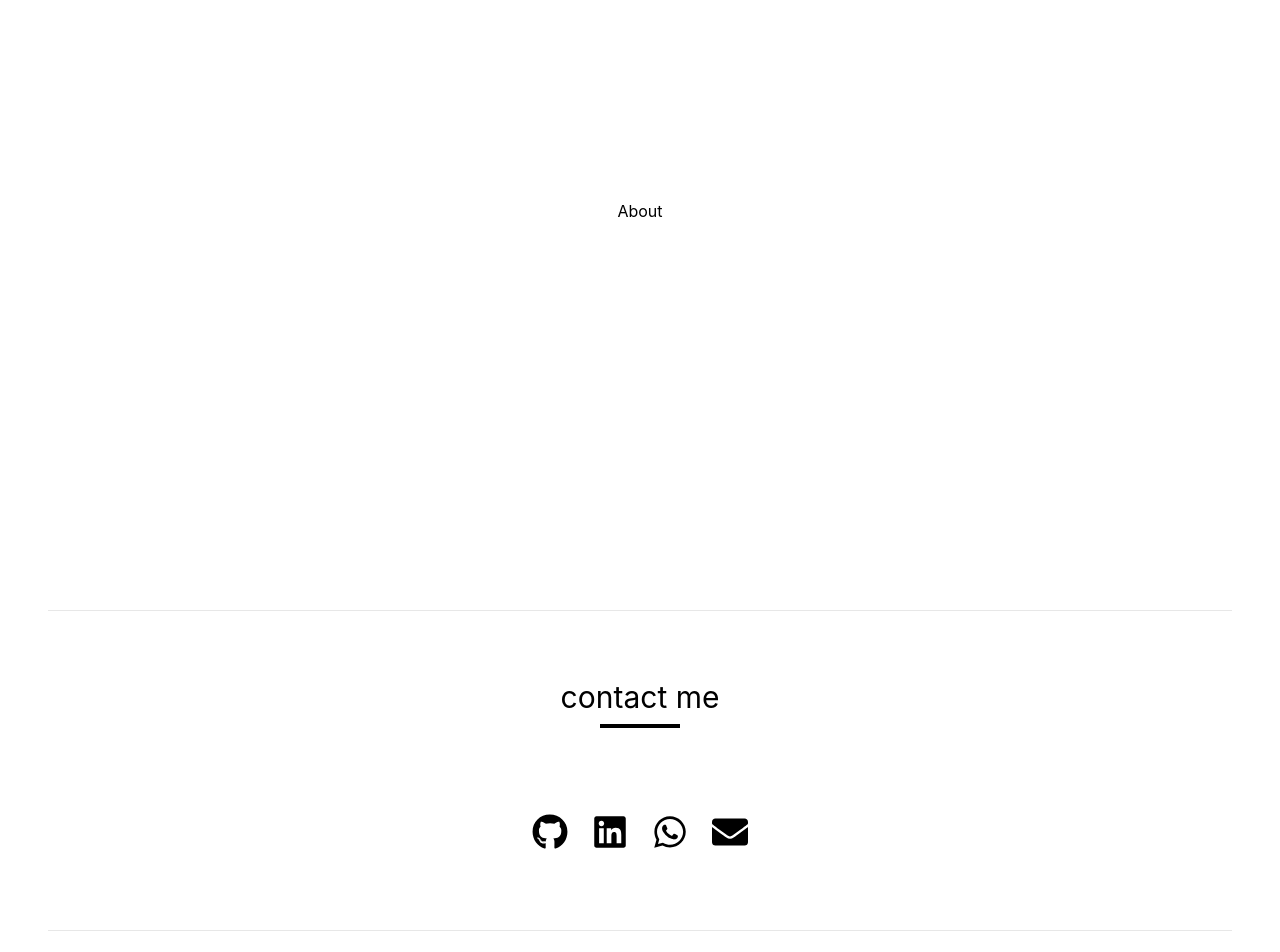
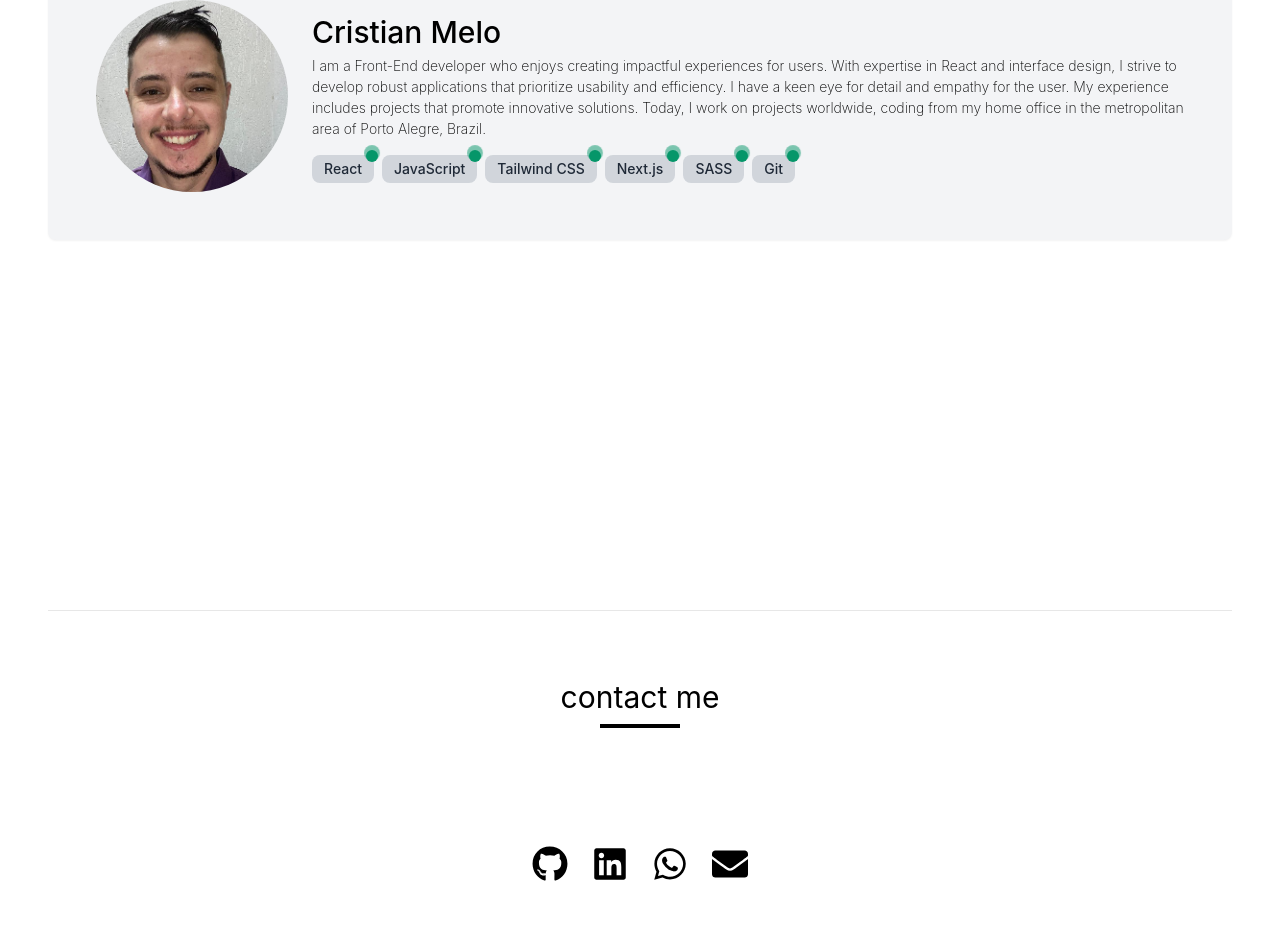
Before and after one commit to cristianmeelo/TESTE, a React (Vite) app: page / in a window 1280 px wide. Shown: the part 1789-2741 px from the top of the page. Built offline with nearby package versions, Linux system fonts and the light colour scheme; a web font is replaced by a local one.

Commit message:
✨ feat: start implementation of about page

```diff
--- /dev/null
+++ b/src/components/Badge/index.tsx
@@ -0,0 +1,17 @@
+interface BadgeProps {
+  text: string;
+}
+
+export const Badge: React.FC<BadgeProps> = ({ text }) => {
+  return (
+    <div className="relative inline-flex items-center">
+      <span className="relative px-3 py-1 text-sm font-medium bg-gray-300 text-gray-800 rounded-lg dark:bg-gray-600 dark:text-gray-200">
+        {text}
+        <span className="absolute -top-2 -right-1 h-3 w-3">
+          <span className="animate-ping absolute inline-flex h-full w-full rounded-full bg-emerald-600 opacity-75"></span>
+          <span className="relative inline-flex rounded-full h-3 w-3 bg-emerald-600"></span>
+        </span>
+      </span>
+    </div>
+  );
+};
--- a/src/components/Footer/index.tsx
+++ b/src/components/Footer/index.tsx
@@ -5,7 +5,7 @@ export const Footer = () => {
 
   return (
     <footer
-      className={`flex justify-between items-center pt-20 font-manrope ${isDarkMode ? 'bg-dark-bg text-dark-text' : 'bg-light-bg text-light-text'}`}
+      className={`flex justify-between items-center pt-28 font-manrope ${isDarkMode ? 'bg-dark-bg text-dark-text' : 'bg-light-bg text-light-text'}`}
     >
       <span className="text-[36px]" aria-label="Nome do usuário">
         cristian melo.
--- a/src/components/Nav/index.tsx
+++ b/src/components/Nav/index.tsx
@@ -10,7 +10,7 @@ export const Nav: React.FC = () => {
   }
 
   return (
-    <div className="fixed -left-12 top-1/2 transform -rotate-90">
+    <div className="fixed -left-20 top-1/2 transform -rotate-90">
       <nav className="flex flex-row items-center space-x-4">
         <Button
           onClick={() => handleNavigation('home')}
--- a/src/index.css
+++ b/src/index.css
@@ -22,17 +22,17 @@
 }
 
 ::-webkit-scrollbar-thumb {
-  background: rgba(144, 25, 25, 0.8);
+  background: #1f1f1f;
   border-radius: 10px;
 }
 
 ::-webkit-scrollbar-thumb:hover {
-  background: rgba(144, 25, 25, 0.8);
+  background: #1f1f1f;
 }
 
 * {
   scrollbar-width: thin;
-  scrollbar-color: rgba(144, 25, 25, 0.8) transparent;
+  scrollbar-color: #1f1f1f transparent;
 }
 
 *::-webkit-scrollbar {
--- /dev/null
+++ b/src/pages/about/Description/index.tsx
@@ -0,0 +1,31 @@
+import { useTheme } from '../../../context/theme';
+import { Badge } from '../../../components/Badge';
+import avatarImg from '/images/avatar.png';
+
+export const Description: React.FC = () => {
+  const { isDarkMode } = useTheme();
+
+  return (
+    <div className={`flex flex-row items-center ${isDarkMode ? 'bg-gray-800' : 'bg-gray-100'} p-8 mt-10 rounded-lg shadow-sm md:flex-row md:justify-center md:p-12`}>
+      <img
+        src={avatarImg}
+        alt="Avatar"
+        className="w-48 h-48 rounded-full object-cover"
+      />
+      <div className="flex flex-col mt-4 md:mt-0 md:ml-6">
+        <h2 className={`text-[30px] font-medium text-center md:text-left ${isDarkMode ? 'text-white' : 'text-black'}`}>Cristian Melo</h2>
+        <p className={`text-[14px] font-extralight text-center md:text-left ${isDarkMode ? 'text-gray-300' : 'text-black'}`}>
+          I am a Front-End developer who enjoys creating impactful experiences for users. With expertise in React and interface design, I strive to develop robust applications that prioritize usability and efficiency. I have a keen eye for detail and empathy for the user. My experience includes projects that promote innovative solutions. Today, I work on projects worldwide, coding from my home office in the metropolitan area of Porto Alegre, Brazil.
+        </p>
+        <div className="mt-4 flex flex-wrap space-x-2">
+          <Badge text="React" />
+          <Badge text="JavaScript" />
+          <Badge text="Tailwind CSS" />
+          <Badge text="Next.js" />
+          <Badge text="SASS" />
+          <Badge text="Git" />
+        </div>
+      </div>
+    </div>
+  );
+};
--- a/src/pages/about/index.tsx
+++ b/src/pages/about/index.tsx
@@ -1,10 +1,14 @@
+import { HeaderTitle } from "../../components/HeaderTitle"
+import { Description } from "./Description"
+
 export const About = () => {
   return (
-    <div className="flex flex-col min-h-screen">
-      <div className="flex-grow flex items-center justify-center">
-        <h1 className="text-center">About</h1>
+    <section className="flex flex-col min-h-screen ">
+      <div className="flex-grow flex flex-col items-start justify-start pt-12">
+        <HeaderTitle level="h2" children='about me' />
+        <Description />
       </div>
       <div className="h-px bg-custom-gray w-full" />
-    </div>
+    </section>
   )
 }
--- a/src/pages/contact/index.tsx
+++ b/src/pages/contact/index.tsx
@@ -7,14 +7,13 @@ export const Contact = () => {
 
   return (
     <section
-      className={`flex flex-col h-96 py-16 ${isDarkMode ? 'bg-dark-bg text-dark-text' : 'bg-light-bg text-light-text'}`}
+      className={`flex flex-col h-96 pt-16 ${isDarkMode ? 'bg-dark-bg text-dark-text' : 'bg-light-bg text-light-text'}`}
       aria-labelledby="contact-heading"
     >
       <div className="flex-grow flex items-start justify-center">
         <HeaderTitle level="h4" children="contact me" align="center" />
       </div>
-
-      <ul className="flex justify-center py-16  space-x-6 list-none" role="list" aria-label="Redes Sociais">
+      <ul className="flex justify-center py-16 pb-20  space-x-6 list-none" role="list" aria-label="Redes Sociais">
         <li>
           <a
             href="https://github.com/cristianmeelo"
@@ -74,8 +73,7 @@ export const Contact = () => {
           </a>
         </li>
       </ul>
-
-      <div className={`h-px w-full mt-4 ${isDarkMode ? 'bg-dark-text' : 'bg-custom-gray'}`} />
+      <div className={`h-px w-full mt-8 ${isDarkMode ? 'bg-dark-text' : 'bg-custom-gray'}`} />
     </section>
   );
 };
```
Also changed, not shown: public/images/avatar.png (added).
